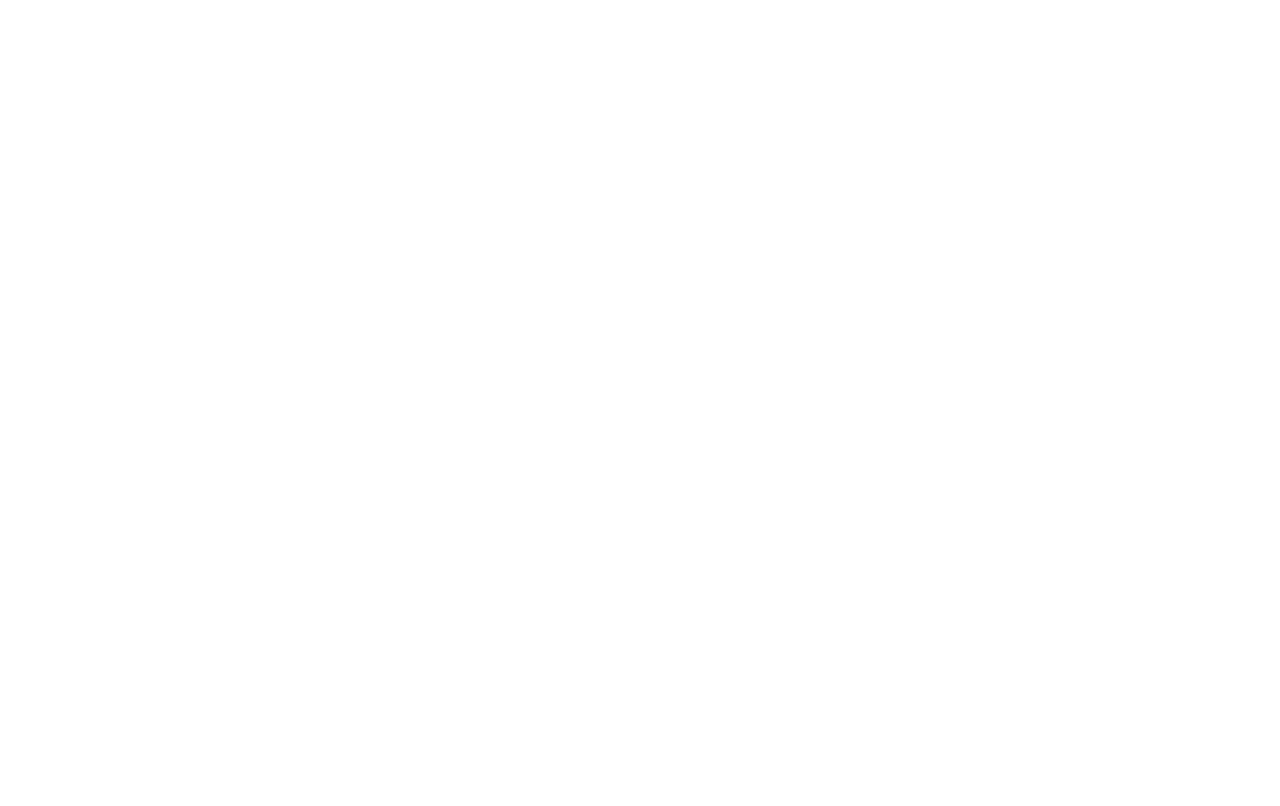
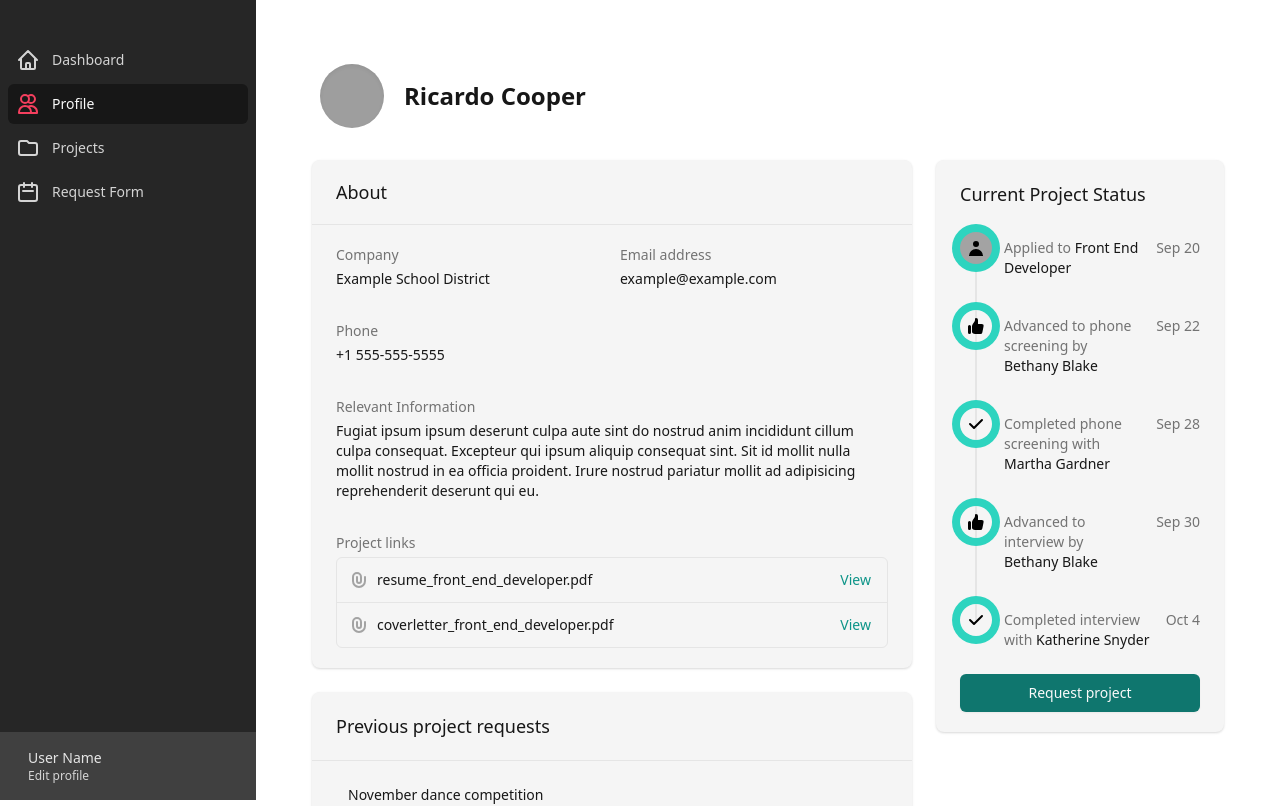
Before and after one commit to landonross/RelovuStudios, a React (Create React App) app: page /UserPage/Profile in a window 1280 px wide. Shown: the top 806 px of the page. Built offline with nearby package versions, Linux system fonts and the light colour scheme; grey boxes are pictures that could not be loaded.

Commit message:
fixed various routes and page layouts

```diff
--- a/src/App.js
+++ b/src/App.js
@@ -11,9 +11,9 @@
     <Router>
       {/* <Header /> */}
       <Switch>
+        <Route exact path="/UserPage/*" component={UserPage} />
+        <Route exact path="/RequestForm" component={RequestForm} />
         <Route exact path="/" component={HomePage} />
-        <Route exact path="/RequestForm" component={RequestForm} />
-        <Route exact path="/UserPage" component={UserPage} />
       </Switch>
         {/* <Footer /> */}
     </Router>
--- a/src/components/Header/Header.js
+++ b/src/components/Header/Header.js
@@ -4,8 +4,8 @@
 
 const navigation = [
     { name: 'Home', href: '/' },
-    { name: 'Features', href: '#' },
-    { name: 'Request Form', href: '/RequestForm' },
+    { name: 'Profile', href: '/UserPage/Profile' },
+    { name: 'Request Form', href: '/UserPage/RequestForm' },
     { name: 'Company', href: '#' },
 ]
 
--- a/src/pages/Profile/Profile.js
+++ b/src/pages/Profile/Profile.js
@@ -1,16 +1,10 @@
-import { Fragment } from 'react'
-import { Menu, Popover, Transition } from '@headlessui/react'
+import React from 'react';
 import {
-  ArrowNarrowLeftIcon,
   CheckIcon,
-  HomeIcon,
   PaperClipIcon,
-  QuestionMarkCircleIcon,
-  SearchIcon,
   ThumbUpIcon,
   UserIcon,
 } from '@heroicons/react/solid'
-import { BellIcon, MenuIcon, XIcon } from '@heroicons/react/outline'
 
 const user = {
   name: 'Whitney Francis',
@@ -18,22 +12,6 @@
   imageUrl:
     'https://images.unsplash.com/photo-1517365830460-955ce3ccd263?ixlib=rb-=eyJhcHBfaWQiOjEyMDd9&auto=format&fit=facearea&facepad=8&w=256&h=256&q=80',
 }
-const navigation = [
-  { name: 'Dashboard', href: '#' },
-  { name: 'Jobs', href: '#' },
-  { name: 'Applicants', href: '#' },
-  { name: 'Company', href: '#' },
-]
-const breadcrumbs = [
-  { name: 'Jobs', href: '#', current: false },
-  { name: 'Front End Developer', href: '#', current: false },
-  { name: 'Applicants', href: '#', current: true },
-]
-const userNavigation = [
-  { name: 'Your Profile', href: '#' },
-  { name: 'Settings', href: '#' },
-  { name: 'Sign out', href: '#' },
-]
 const attachments = [
   { name: 'resume_front_end_developer.pdf', href: '#' },
   { name: 'coverletter_front_end_developer.pdf', href: '#' },
@@ -211,7 +189,7 @@
                       <div className="sm:col-span-2">
                         <dt className="text-sm font-medium text-gray-500">Project links</dt>
                         <dd className="mt-1 text-sm text-gray-900">
-                          <ul role="list" className="border border-gray-200 rounded-md divide-y divide-gray-200">
+                          <ul className="border border-gray-200 rounded-md divide-y divide-gray-200">
                             {attachments.map((attachment) => (
                               <li
                                 key={attachment.name}
@@ -254,7 +232,7 @@
                       </h2>
                     </div>
                     <div className="px-4 py-6 sm:px-6">
-                      <ul role="list" className="space-y-8">
+                      <ul className="space-y-8">
                         {comments.map((comment) => (
                           <li key={comment.id}>
                             <div className="flex space-x-3">
@@ -267,7 +245,7 @@
                               </div>
                               <div>
                                 <div className="text-sm">
-                                  <a href="#" className="font-medium text-gray-900">
+                                  <a href="." className="font-medium text-gray-900">
                                     {comment.name}
                                   </a>
                                 </div>
@@ -310,7 +288,7 @@
                           </div>
                           <div className="mt-3 flex items-center justify-between">
                             <a
-                              href="#"
+                              href="."
                               className="group inline-flex items-start text-sm space-x-2 text-gray-500 hover:text-gray-900"
                             >
                               {/* <QuestionMarkCircleIcon
@@ -342,7 +320,7 @@
 
                 {/* Activity Feed */}
                 <div className="mt-6 flow-root">
-                  <ul role="list" className="-mb-8">
+                  <ul className="-mb-8">
                     {timeline.map((item, itemIdx) => (
                       <li key={item.id}>
                         <div className="relative pb-8">
@@ -367,7 +345,7 @@
                               <div>
                                 <p className="text-sm text-gray-500">
                                   {item.content}{' '}
-                                  <a href="#" className="font-medium text-gray-900">
+                                  <a href="." className="font-medium text-gray-900">
                                     {item.target}
                                   </a>
                                 </p>
@@ -385,6 +363,10 @@
                 <div className="mt-6 flex flex-col justify-stretch">
                   <button
                     type="button"
+                    onClick={(e) => {
+                        e.preventDefault();
+                        window.location.href='/RequestForm';
+                        }}
                     className="inline-flex items-center justify-center px-4 py-2 border border-transparent text-sm font-medium rounded-md shadow-sm text-gray-50 bg-teal-700 hover:bg-teal-800 focus:outline-none focus:ring-2 focus:ring-offset-2 focus:ring-teal-600"
                   >
                     Request project
--- a/src/pages/UserPage/UserPage.js
+++ b/src/pages/UserPage/UserPage.js
@@ -1,4 +1,5 @@
 // import RequestForm from '../RequestForm/RequestForm';
+import { BrowserRouter as Routes, Route } from "react-router-dom";
 import { Fragment, useState } from 'react'
 import { Dialog, Transition } from '@headlessui/react'
 import {
@@ -8,17 +9,18 @@
   HomeIcon,
   //   InboxIcon,
   MenuIcon,
-  //   UsersIcon,
+  UsersIcon,
   XIcon,
 } from '@heroicons/react/outline'
 import Footer from '../../components/Footer/Footer';
 import Profile from '../Profile/Profile';
+import RequestForm from '../RequestForm/RequestForm';
 
 const navigation = [
-  { name: 'Dashboard', href: '/', icon: HomeIcon, current: true },
-  //   { name: 'Projects', href: '#', icon: UsersIcon, current: false },
-  { name: 'Projects', href: '#', icon: FolderIcon, current: false },
-  { name: 'Request Form', href: '#', icon: CalendarIcon, current: false },
+  { name: 'Dashboard', href: '/', icon: HomeIcon, current: false },
+  { name: 'Profile', href: '/UserPage/Profile', icon: UsersIcon, current: true },
+  { name: 'Projects', href: '/UserProjects', icon: FolderIcon, current: false },
+  { name: 'Request Form', href: '/UserPage/RequestForm', icon: CalendarIcon, current: false },
   //   { name: 'Documents', href: '#', icon: InboxIcon, current: false },
   //   { name: 'Reports', href: '#', icon: ChartBarIcon, current: false },
 ]
@@ -207,7 +209,10 @@
                 {/* <h1 className="text-2xl font-semibold text-gray-900">Dashboard</h1> */}
               </div>
               <div className="max-w-7xl mx-auto px-4 sm:px-6 md:px-8">
-                  <Profile />
+            <Routes>
+                  <Route path='/UserPage/Profile' component={Profile} />
+                  <Route path='/UserPage/RequestForm' component={RequestForm} />
+            </Routes>
               </div>
             </div>
             <Footer />
```
